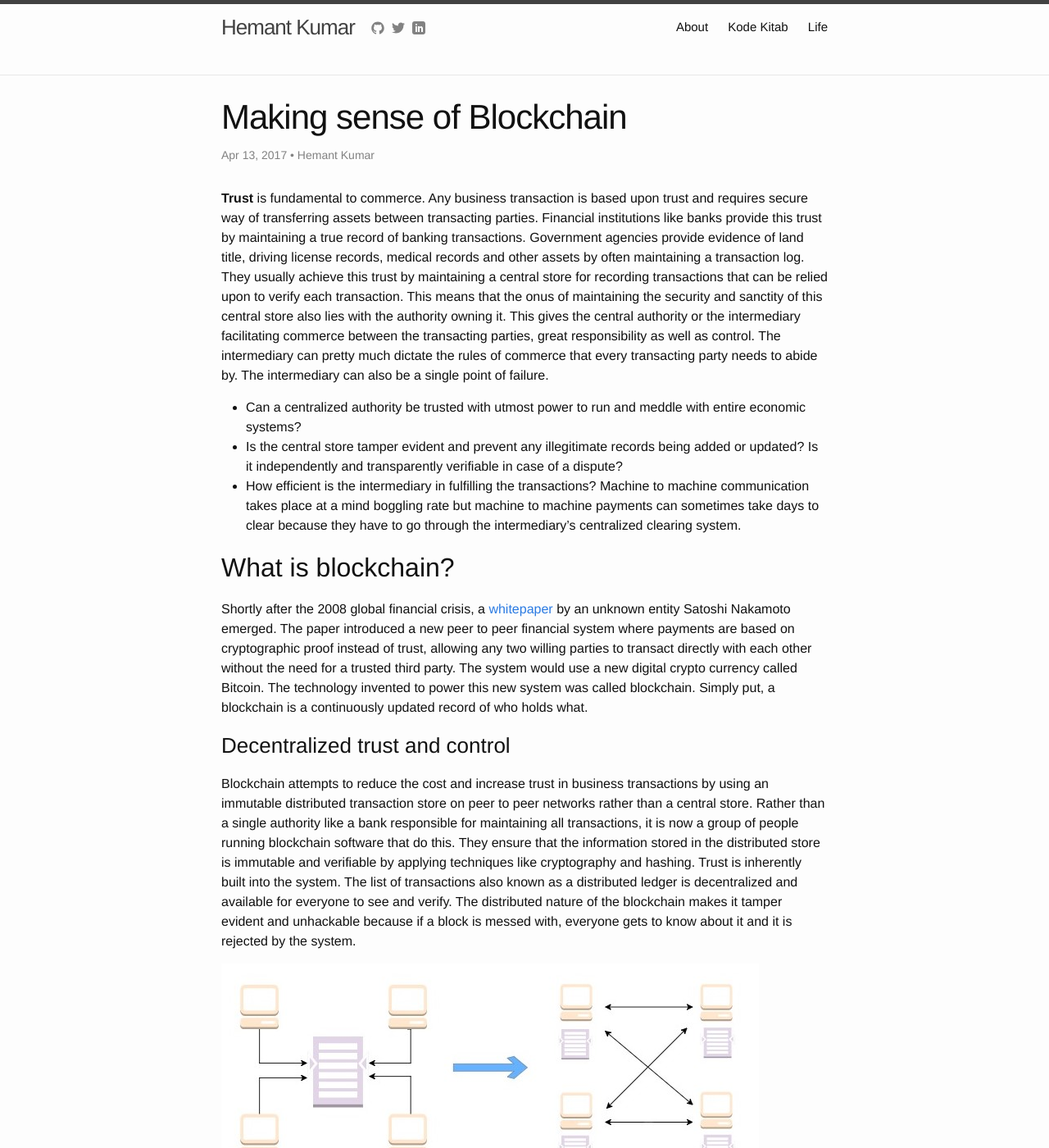
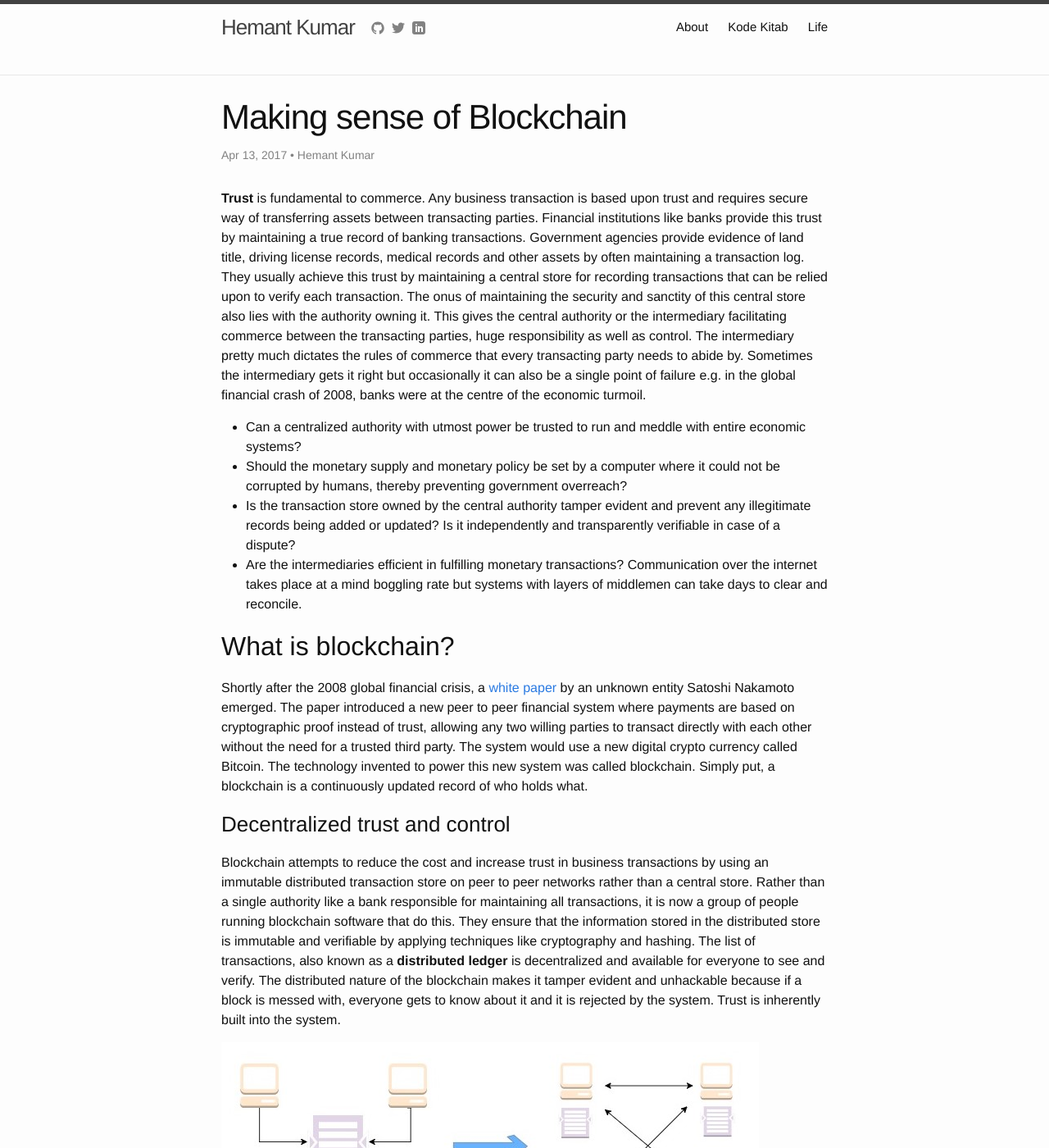
Before and after one commit to hemantksingh/hemantksingh.github.io, a Jekyll site: the page built from _posts/2017-04-13-making-sense-of-blockchain.markdown, in a window 1280 px wide and 1400 px high. Shown: the whole window at 82% size. Built offline with Jekyll 4.4.1, drawn with Linux system fonts in a browser that asks for light colours; comment, search, counter and statistics services are not loaded; some of the changed text lies outside the part shown.

Commit message:
Update introduction and blockchain application

```diff
--- a/_posts/2017-04-13-making-sense-of-blockchain.markdown
+++ b/_posts/2017-04-13-making-sense-of-blockchain.markdown
@@ -6,23 +6,24 @@
 tags: blockchain, cryptocurrency, cryptography
 categories: kodekitab
 comments: true
-modified_time: '2020-08-18T06:15:00.000-08:00'
+modified_time: '2022-02-21T19:26:00.000-08:00'
 redirect_from: "/kodekitab/2017/04/13/making-sense-of-blockchain.html/"
 ---
 
- **Trust** is fundamental to commerce. Any business transaction is based upon trust and requires secure way of transferring assets between transacting parties. Financial institutions like banks provide this trust by maintaining a true record of banking transactions. Government agencies provide evidence of land title, driving license records, medical records and other assets by often maintaining a transaction log. They usually achieve this trust by maintaining a central store for recording transactions that can be relied upon to verify each transaction. This means that the onus of maintaining the security and sanctity of this central store also lies with the authority owning it. This gives the central authority or the intermediary facilitating commerce between the transacting parties, great responsibility as well as control. The intermediary can pretty much dictate the rules of commerce that every transacting party needs to abide by. The intermediary can also be a single point of failure.
+ **Trust** is fundamental to commerce. Any business transaction is based upon trust and requires secure way of transferring assets between transacting parties. Financial institutions like banks provide this trust by maintaining a true record of banking transactions. Government agencies provide evidence of land title, driving license records, medical records and other assets by often maintaining a transaction log. They usually achieve this trust by maintaining a central store for recording transactions that can be relied upon to verify each transaction. The onus of maintaining the security and sanctity of this central store also lies with the authority owning it. This gives the central authority or the intermediary facilitating commerce between the transacting parties, huge responsibility as well as control. The intermediary pretty much dictates the rules of commerce that every transacting party needs to abide by. Sometimes the intermediary gets it right but occasionally it can also be a single point of failure e.g. in the global financial crash of 2008, banks were at the centre of the economic turmoil.
 
-* Can a centralized authority be trusted with utmost power to run and meddle with entire economic systems?
-* Is the central store tamper evident and prevent any illegitimate records being added or updated? Is it independently and transparently verifiable in case of a dispute?
-* How efficient is the intermediary in fulfilling the transactions? Machine to machine communication takes place at a mind boggling rate but machine to machine payments can sometimes take days to clear because they have to go through the intermediary's centralized clearing system.
+* Can a centralized authority with utmost power be trusted to run and meddle with entire economic systems?
+* Should the monetary supply and monetary policy be set by a computer where it could not be corrupted by humans, thereby preventing government overreach?
+* Is the transaction store owned by the central authority tamper evident and prevent any illegitimate records being added or updated? Is it independently and transparently verifiable in case of a dispute?
+* Are the intermediaries efficient in fulfilling monetary transactions? Communication over the internet takes place at a mind boggling rate but systems with layers of middlemen can take days to clear and reconcile.
 
 ## What is blockchain?
 
-Shortly after the 2008 global financial crisis, a [whitepaper](https://bitcoin.org/en/bitcoin-paper) by an unknown entity Satoshi Nakamoto emerged. The paper introduced a new peer to peer financial system where payments are based on cryptographic proof instead of trust, allowing any two willing parties to transact directly with each other without the need for a trusted third party. The system would use a new digital crypto currency called Bitcoin. The technology invented to power this new system was called blockchain. Simply put, a blockchain is a continuously updated record of who holds what.
+Shortly after the 2008 global financial crisis, a [white paper](https://bitcoin.org/en/bitcoin-paper) by an unknown entity Satoshi Nakamoto emerged. The paper introduced a new peer to peer financial system where payments are based on cryptographic proof instead of trust, allowing any two willing parties to transact directly with each other without the need for a trusted third party. The system would use a new digital crypto currency called Bitcoin. The technology invented to power this new system was called blockchain. Simply put, a blockchain is a continuously updated record of who holds what.
 
 ### Decentralized trust and control
 
-Blockchain attempts to reduce the cost and increase trust in business transactions by using an immutable distributed transaction store on peer to peer networks rather than a central store. Rather than a single authority like a bank responsible for maintaining all transactions, it is now a group of people running blockchain software that do this. They ensure that the information stored in the distributed store is immutable and verifiable by applying techniques like cryptography and hashing. Trust is inherently built into the system. The list of transactions also known as a distributed ledger is decentralized and available for everyone to see and verify. The distributed nature of the blockchain makes it tamper evident and unhackable because if a block is messed with, everyone gets to know about it and it is rejected by the system.
+Blockchain attempts to reduce the cost and increase trust in business transactions by using an immutable distributed transaction store on peer to peer networks rather than a central store. Rather than a single authority like a bank responsible for maintaining all transactions, it is now a group of people running blockchain software that do this. They ensure that the information stored in the distributed store is immutable and verifiable by applying techniques like cryptography and hashing. The list of transactions, also known as a **distributed ledger** is decentralized and available for everyone to see and verify. The distributed nature of the blockchain makes it tamper evident and unhackable because if a block is messed with, everyone gets to know about it and it is rejected by the system. Trust is inherently built into the system.
 
 ![Blockchain]({{ site.url }}/assets/blockchain.jpg)
 
@@ -49,12 +50,12 @@
 
 ## Where can blockchain be applied?
 
-You can use the FITS model to understand the possibility of using blockchain applications in a particular environment. FITS stands for
+You can use the FITS model - Fraud, Intermediaries, Throughput, Stable data to understand the possibility of using blockchain applications in a particular environment. This could be
 
-* Fraud - an environment which has a history and likelihood of fraud involved in various transactions. This is why blockchain has been used for international finance transactions.
-* Intermediaries or middle men - areas where there are a lot of intermediaries involved and they do not provide a lot of value, application of blockchain can reduce transaction times from days to minutes by taking out middle men
-* Throughput - environments with high throughput - number of transactions per second (tps). Bitcoin currently can only process 7 transactions per second. Visa processes around 1,700 transactions per second on average, claiming to be able to support 24,000 tps. Mastercard utilizes a network that claims to handle around 5,000 tps. Researchers are working on increasing the Bitcoin throughput.
-* Stable data - For a blockchain application you do not want volatile data, rather you want things that are going to stay the same for a while e.g. land ownership titles and personal information
+* Fraud - an environment which has a history and likelihood of fraud involved in various transactions, making international finance businesses the early adopters of blockchain.
+* Intermediaries or middle men - areas where there are a lot of intermediaries involved who do not provide a lot of value, application of blockchain can reduce transaction times from days to minutes by taking the middle men out.
+* Throughput - environments with high throughput - number of transactions per second (tps). Bitcoin, currently can only process 7 transactions per second. Visa processes around 1,700 transactions per second on average, claiming to be able to support 24,000 tps. Mastercard utilizes a network that claims to handle around 5,000 tps. Researchers are working on increasing the Bitcoin throughput.
+* Stable data - For a blockchain application you do not want volatile data, rather you want things that are going to stay the same for a while e.g. land ownership titles and personal information.
 
 ### Impact on financial services
 
```
